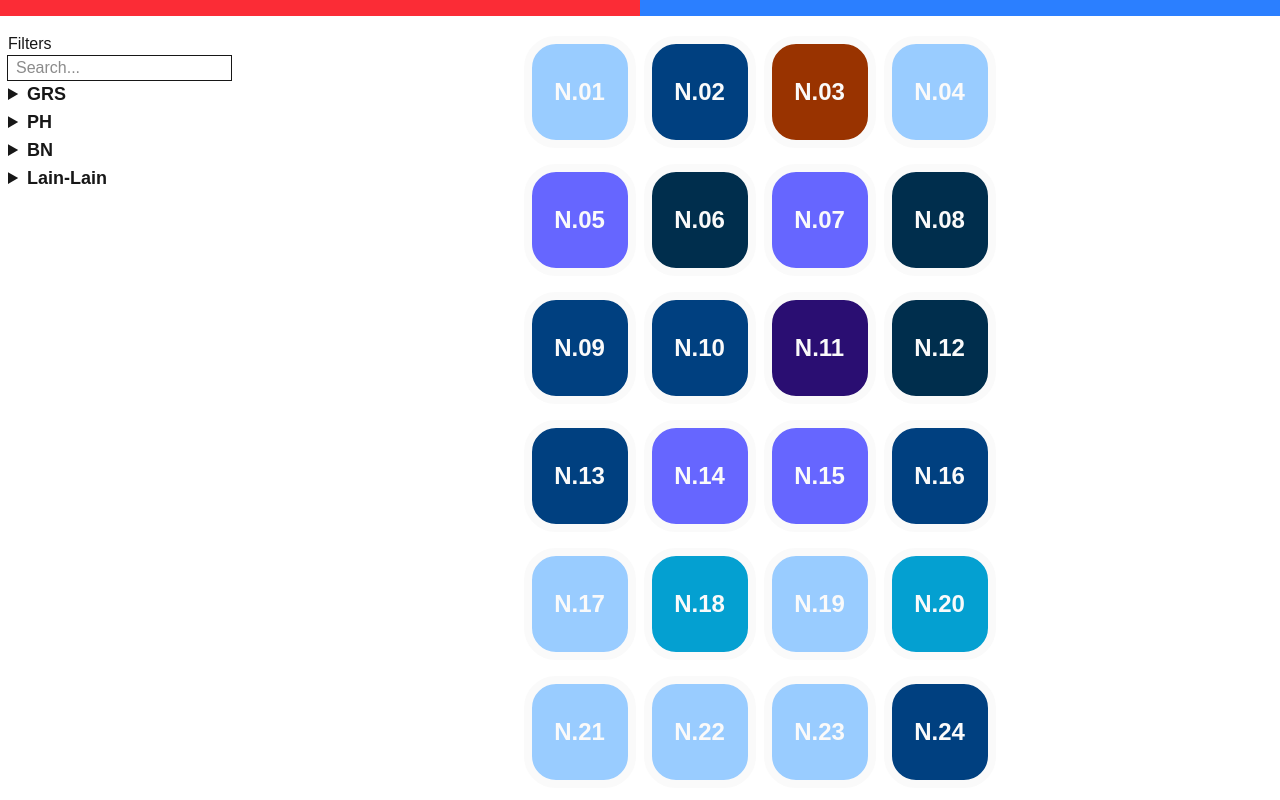
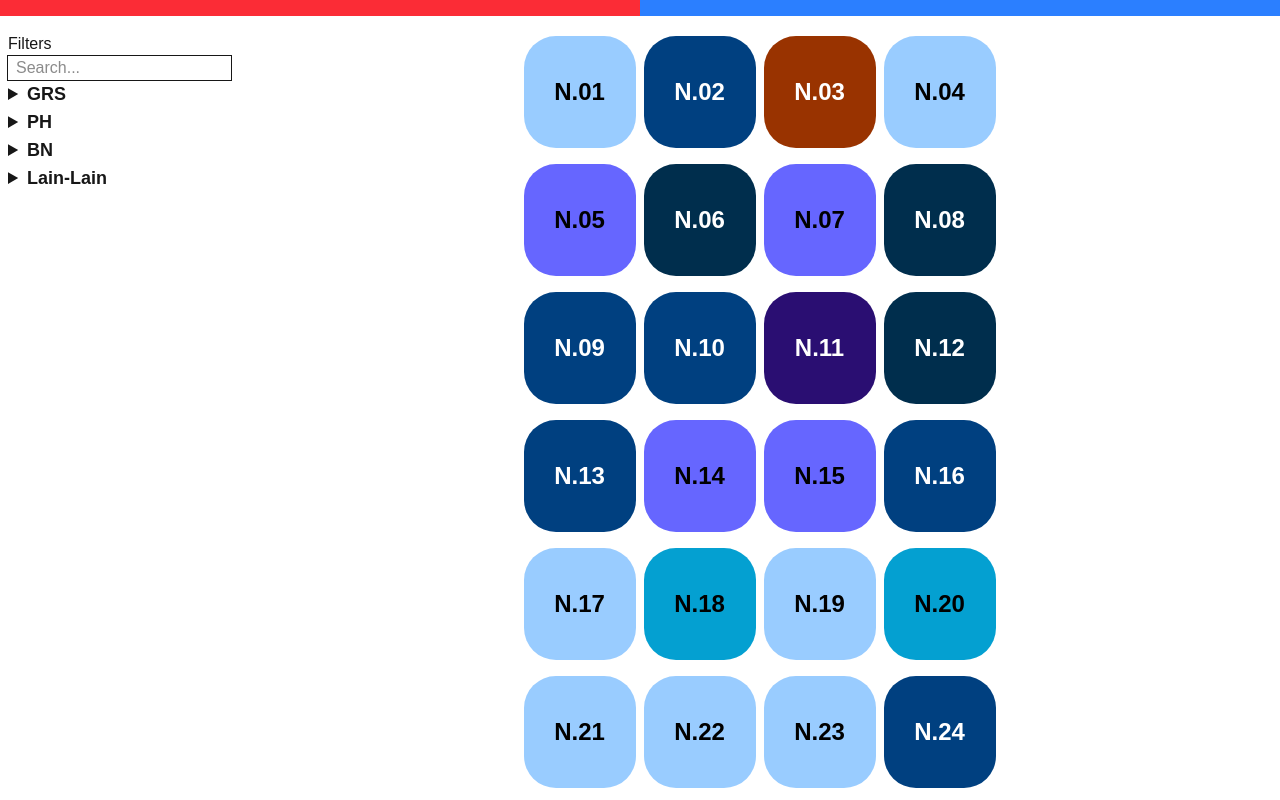
Before and after one commit to supmir/election, a Next.js app: page / in a window 1280 px wide. Shown: the top 800 px of the page. Built offline with nearby package versions, Linux system fonts and the light colour scheme.

Commit message:
Color correction

```diff
--- a/components/seatCircle.tsx
+++ b/components/seatCircle.tsx
@@ -1,3 +1,4 @@
+import { bestTextColor } from "@/utils/colors";
 import { motion } from "motion/react";
 interface SeatCircleProps {
     layoutId: string;
@@ -30,8 +31,8 @@ export default function SeatCircle(props: SeatCircleProps) {
         <motion.button
             initial={{ scale: 0 }}
             animate={{ scale: 1 }}
-            style={{ backgroundColor: color || "#000", borderWidth: "8px" }}
-            className={`rounded-4xl h-full w-full flex text-neutral-50`}
+            style={{ backgroundColor: color || "#000", color: bestTextColor(color) }}
+            className={`rounded-4xl h-full w-full flex`}
         >
 
             <div className="m-auto flex flex-col">
--- /dev/null
+++ b/utils/colors.ts
@@ -0,0 +1,39 @@
+function getLuminance(r: number, g: number, b: number): number {
+    const a = [r, g, b].map(v => {
+        const c = v / 255;
+        return c <= 0.03928
+            ? c / 12.92
+            : Math.pow((c + 0.055) / 1.055, 2.4);
+    });
+    return a[0] * 0.2126 + a[1] * 0.7152 + a[2] * 0.0722;
+}
+
+function getContrastRatio(L1: number, L2: number): number {
+    const lighter = Math.max(L1, L2);
+    const darker = Math.min(L1, L2);
+    return (lighter + 0.05) / (darker + 0.05);
+}
+
+/**
+ * Returns either "black" or "white" based on which
+ * has better contrast against the given background color.
+ *
+ * @param hex - background color in hex (#RRGGBB or #RGB)
+ */
+export function bestTextColor(hex: string): "#000" | "#fff" {
+    // Expand shorthand like #abc → #aabbcc
+    if (hex.length === 4) {
+        hex = "#" + [...hex.slice(1)].map(x => x + x).join("");
+    }
+
+    const r = parseInt(hex.slice(1, 3), 16);
+    const g = parseInt(hex.slice(3, 5), 16);
+    const b = parseInt(hex.slice(5, 7), 16);
+
+    const Lbg = getLuminance(r, g, b);
+
+    const contrastBlack = getContrastRatio(Lbg, 0); // black luminance = 0
+    const contrastWhite = getContrastRatio(Lbg, 1); // white luminance = 1
+
+    return contrastBlack > contrastWhite ? "#000" : "#fff";
+}
```
